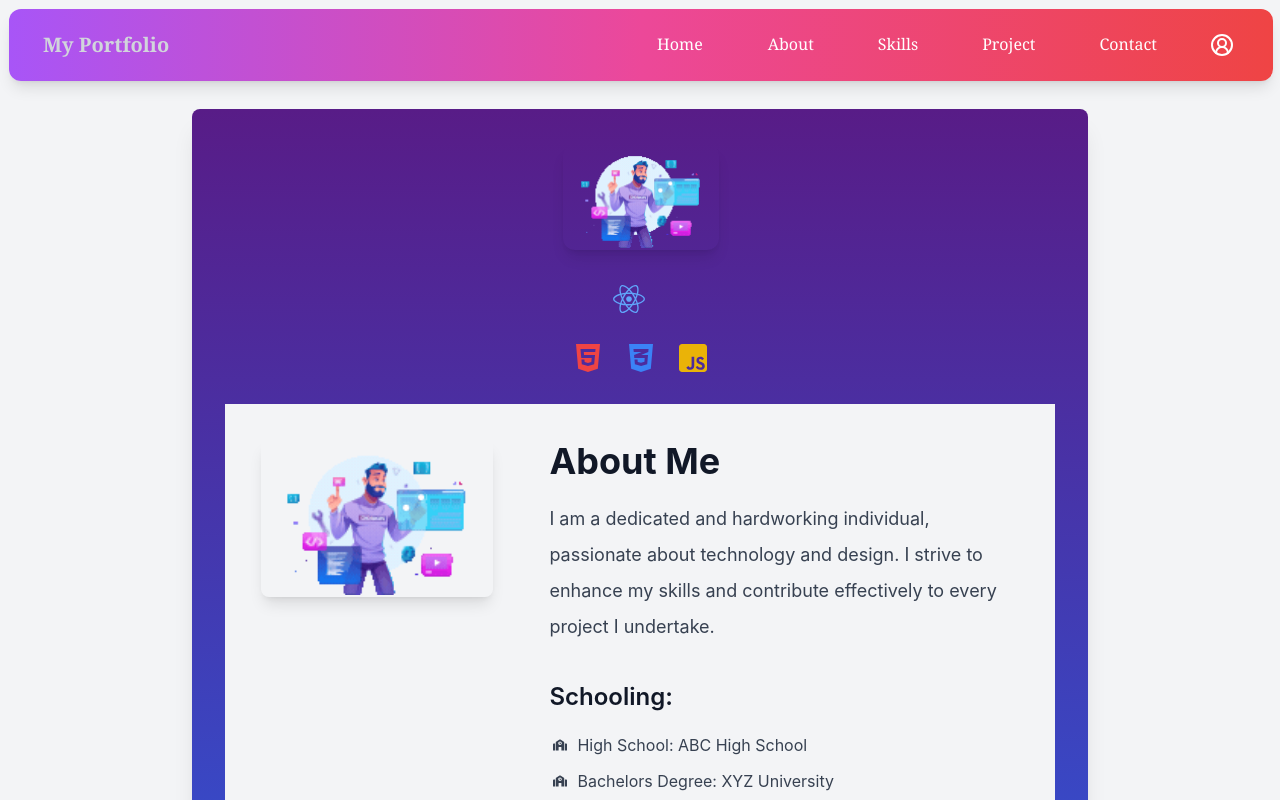
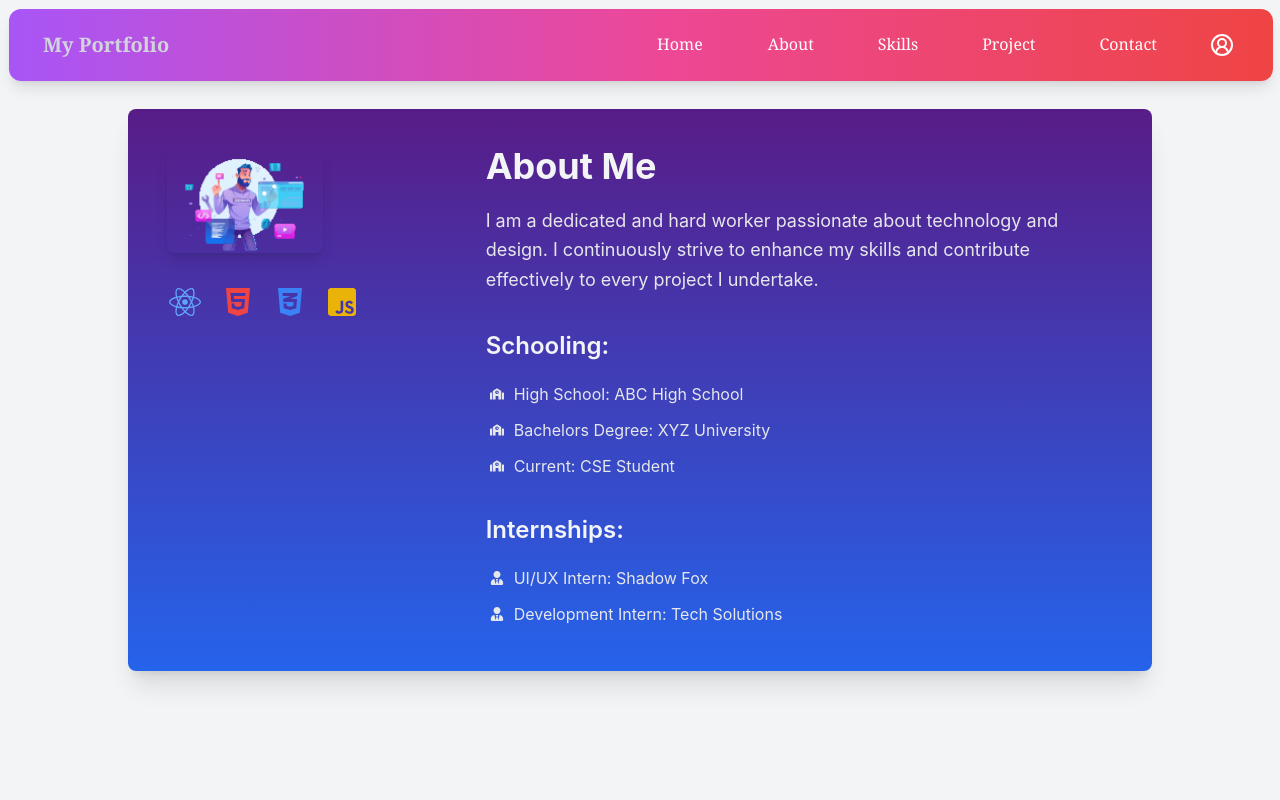
Before and after one commit to ranjiths-17904/React, a React (Vite) app in the folder sample/: page /About in a window 1280 px wide. Shown: the top 800 px of the page. Built offline with nearby package versions, Linux system fonts and the light colour scheme.

Commit message:
Update About.jsx

```diff
--- a/sample/src/pages/About.jsx
+++ b/sample/src/pages/About.jsx
@@ -1,90 +1,77 @@
 import { useState, useEffect } from 'react';
-import { FaHtml5, FaCss3Alt, FaJsSquare, FaReact, FaSchool, FaUserTie } from 'react-icons/fa'; // Import necessary icons
-import '../assets/css/About.css'; // Ensure the CSS file exists and is linked properly
+import { FaSchool, FaUserTie, FaReact, FaHtml5, FaCss3Alt, FaJsSquare } from 'react-icons/fa'; // Import icons
+import '../assets/css/About.css'; // Import the CSS
 
 const About = () => {
   const [hovered, setHovered] = useState(false);
   const [visible, setVisible] = useState(false);
 
   useEffect(() => {
-    // Trigger content fade-in effect on mount
+    // Simulate content fade-in after the component mounts
     setTimeout(() => {
       setVisible(true);
-    }, 200);
+    }, 200); // Adjust the delay for the fade-in effect as needed
   }, []);
 
   return (
-    <div className="flex flex-col items-center p-8 bg-gradient-to-b from-purple-900 to-blue-600 rounded-lg shadow-xl w-full max-w-xs lg:max-w-4xl mx-auto">
+    <div className="flex flex-col lg:flex-row items-start p-8 bg-gradient-to-b from-purple-900 to-blue-600 rounded-lg shadow-xl w-full max-w-screen-lg mx-auto">
 
-      {/* Profile Image Section */}
-      <div className="relative mb-6">
-        <img
-          src="src/assets/img/Profile.gif" // Replace with actual image path
-          alt="Profile"
-          className="w-full h-auto max-h-96 rounded-xl shadow-lg transition-transform transform hover:scale-105"
-        />
-      </div>
-
-      {/* React Icon on the Left Side */}
-      <div className="flex justify-center items-center mb-4">
-        <FaReact className="text-4xl text-blue-400 mr-6 animate-spin-slow" /> {/* React icon */}
-      </div>
-
-      {/* HTML, CSS, JS Icons Below the Image */}
-      <div className="flex space-x-4 mb-6">
-        <FaHtml5 className="text-4xl text-red-500 hover:text-red-600 transition-transform transform hover:scale-110" /> {/* HTML Icon */}
-        <FaCss3Alt className="text-4xl text-blue-500 hover:text-blue-600 transition-transform transform hover:scale-110" /> {/* CSS Icon */}
-        <FaJsSquare className="text-4xl text-yellow-500 hover:text-yellow-600 transition-transform transform hover:scale-110" /> {/* JS Icon */}
-      </div>
-
-      {/* About Section */}
-      <div className={`flex flex-col lg:flex-row items-center lg:items-start p-8 bg-gray-100 text-black min-h-screen animate-fadeIn ${visible ? 'opacity-100' : 'opacity-0'}`}>
-
-        {/* Left Image with Hover Animation */}
+      {/* Left Side: Image + Icons */}
+      <div className="lg:w-1/3 w-full flex flex-col items-center lg:items-start mb-6 lg:mb-0">
         <div
-          className="relative mb-6 lg:mb-0 lg:w-1/3 w-full flex justify-center"
+          className="relative mb-6"
           onMouseEnter={() => setHovered(true)}
           onMouseLeave={() => setHovered(false)}
         >
           <img
-            src="src/assets/img/Profile.gif"  // Replace with the actual image path
-            alt="Animated Image"
-            className={`transition-transform duration-500 ease-in-out transform ${hovered ? 'scale-110 translate-x-3' : 'scale-100'} w-full max-w-xs lg:max-w-full h-auto shadow-lg rounded-lg`}
+            src="src/assets/img/Profile.gif" // Replace with the actual image path
+            alt="Profile"
+            className={`transition-transform duration-500 ease-in-out transform ${
+              hovered ? 'scale-110 translate-x-3' : 'scale-100'
+            } w-full max-w-xs lg:max-w-full h-auto shadow-lg rounded-lg`}
           />
         </div>
 
-        {/* Text Content Section */}
-        <div className="lg:ml-12 w-full lg:w-2/3">
-          <h1 className="text-4xl font-bold mb-4 text-gray-900 animate-slideInLeft lg:text-left text-center">About Me</h1>
-          <p className="text-lg mb-8 text-center lg:text-left max-w-xl mx-auto lg:mx-0 text-gray-700 leading-relaxed lg:leading-loose">
-            I am a dedicated and hardworking individual, passionate about technology and design. I strive to enhance my skills and contribute effectively to every project I undertake.
+        {/* Icons for Technologies */}
+        <div className="flex justify-center space-x-4 mb-4">
+          <FaReact className="text-4xl text-blue-400 animate-spin-slow" />
+          <FaHtml5 className="text-4xl text-red-500 hover:text-red-600 transition-transform transform hover:scale-110" />
+          <FaCss3Alt className="text-4xl text-blue-500 hover:text-blue-600 transition-transform transform hover:scale-110" />
+          <FaJsSquare className="text-4xl text-yellow-500 hover:text-yellow-600 transition-transform transform hover:scale-110" />
+        </div>
+      </div>
+
+      {/* Right Side: About Me + Schooling + Internships */}
+      <div className={`lg:w-2/3 w-full transition-opacity duration-1000 ${visible ? 'opacity-100' : 'opacity-0'}`}>
+        <h1 className="text-4xl font-bold mb-4 text-gray-100 animate-slideInLeft text-left">About Me</h1>
+        <p className="text-lg mb-8 text-left text-gray-200 leading-relaxed">
+          I am a dedicated and hard worker passionate about technology and design. I continuously strive to enhance my skills and contribute effectively to every project I undertake.
         </p>
 
         {/* Schooling Section */}
-          <h2 className="text-2xl font-semibold mb-4 text-gray-900 lg:text-left text-center">Schooling:</h2>
-          <ul className="list-disc list-inside mb-8 lg:text-left text-center">
-            <li className="flex items-center justify-center lg:justify-start text-gray-700 mb-2 transition-transform duration-500 hover:translate-x-2 hover:text-blue-500">
+        <h2 className="text-2xl font-semibold mb-4 text-gray-100 text-left">Schooling:</h2>
+        <ul className="list-disc list-inside mb-8 text-left">
+          <li className="flex items-center text-gray-200 mb-2 transition-transform duration-500 hover:translate-x-2 hover:text-blue-500">
             <FaSchool className="mr-2 text-lg" /> High School: ABC High School
           </li>
-            <li className="flex items-center justify-center lg:justify-start text-gray-700 mb-2 transition-transform duration-500 hover:translate-x-2 hover:text-blue-500">
+          <li className="flex items-center text-gray-200 mb-2 transition-transform duration-500 hover:translate-x-2 hover:text-blue-500">
             <FaSchool className="mr-2 text-lg" /> Bachelors Degree: XYZ University
           </li>
-            <li className="flex items-center justify-center lg:justify-start text-gray-700 mb-2 transition-transform duration-500 hover:translate-x-2 hover:text-blue-500">
+          <li className="flex items-center text-gray-200 mb-2 transition-transform duration-500 hover:translate-x-2 hover:text-blue-500">
             <FaSchool className="mr-2 text-lg" /> Current: CSE Student
           </li>
         </ul>
 
         {/* Internship Section */}
-          <h2 className="text-2xl font-semibold mb-4 text-gray-900 lg:text-left text-center">Internships:</h2>
-          <ul className="list-disc list-inside lg:text-left text-center">
-            <li className="flex items-center justify-center lg:justify-start text-gray-700 mb-2 transition-transform duration-500 hover:translate-x-2 hover:text-green-500">
+        <h2 className="text-2xl font-semibold mb-4 text-gray-100 text-left">Internships:</h2>
+        <ul className="list-disc list-inside text-left">
+          <li className="flex items-center text-gray-200 mb-2 transition-transform duration-500 hover:translate-x-2 hover:text-green-500">
             <FaUserTie className="mr-2 text-lg" /> UI/UX Intern: Shadow Fox
           </li>
-            <li className="flex items-center justify-center lg:justify-start text-gray-700 mb-2 transition-transform duration-500 hover:translate-x-2 hover:text-green-500">
+          <li className="flex items-center text-gray-200 mb-2 transition-transform duration-500 hover:translate-x-2 hover:text-green-500">
             <FaUserTie className="mr-2 text-lg" /> Development Intern: Tech Solutions
           </li>
         </ul>
-        </div>
       </div>
     </div>
   );
```
Lines whose indentation alone changed are shown as unchanged.
